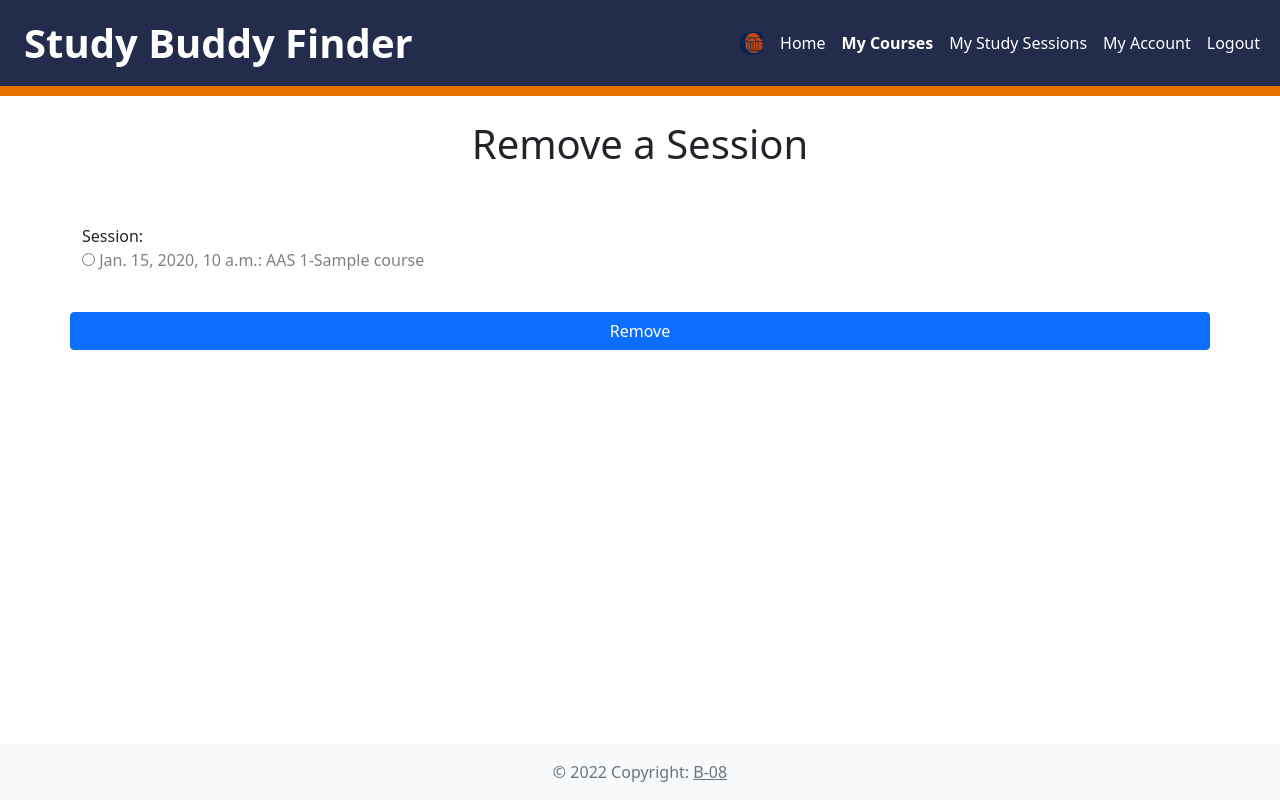
After one commit to anw5ph/study-buddy-finder, a Django app: page /study/session-remove/ in a window 1280 px wide. The commit adds this page. Run offline with Django 3.2, Linux system fonts and the light colour scheme; a user stored in the database is signed in; tables that the repository leaves empty hold one stand-in row (values such as "Sample post"); some libraries are stand-ins or nearby versions.

Commit message:
delete sessions (for organizer) works

```diff
--- a/study/models.py
+++ b/study/models.py
@@ -53,4 +53,4 @@ class Study(models.Model):
     course = models.ForeignKey(Course, on_delete=models.CASCADE)
 
     def __str__(self):
-        return self.study_subject + " " + self.study_number + " " + self.study_name
+        return self.course.subject + " " + self.course.number + " " + self.course.name
--- /dev/null
+++ b/study/templates/study/removeStudy.html
@@ -0,0 +1,46 @@
+{% extends "study/base.html" %}
+{% load socialaccount %}
+
+{% block description %}sessions{% endblock %}
+{% block title %}My Sessions{% endblock %}
+{% block courses-link-style %}fw-bold{% endblock %}
+
+{% block content %}
+{% if user.is_authenticated %}
+<br>
+<h1><center>Remove a Session</center></h1>
+<br><br>
+
+<div class="container h-100">
+    <form class="form-example" action="{% url 'study:removeSession' %}" method="post">
+      {% csrf_token %}
+
+      <div class="row justify-content-center">
+        <fieldset>
+          Session:
+          <div class="form-floating mb-3">
+            {% if remove_sessions_list %}
+            {% for session in remove_sessions_list %}
+            <div class = "word-wrap">
+              <input type="radio" placeholder="Default Input" name="removeSession" id="session{{ forloop.counter }}" value="{{ session.id }}">
+              <label style="color:gray;" for="removeSession">{{ session.date }}: {{ session.course.subject }} {{ session.course.number}}-{{session.course.name}}</label><br>
+            </div>
+
+            <br>
+            {% endfor %}
+            {% else %}
+            <p class="text-center">You have not added any courses yet! Go and add some and then come back here to start a session!</p>
+            {% endif %}
+
+          </div>
+
+        </fieldset>
+        <button type="submit" class="btn btn-primary btn-block">Remove</button>
+       <!-- <input style="background-color: #f64c72; color:white;" type="submit" value="Submit"> -->
+      </div>
+    </form>
+  </div>
+  {% else %}
+  <a href="{% provider_login_url 'google' %}">Login With Google</a>
+  {% endif %}
+  {% endblock %}
--- a/study/templates/study/sessions.html
+++ b/study/templates/study/sessions.html
@@ -11,8 +11,7 @@
 <h1><center>My Sessions</center></h1>
 <div>
   <a class="btn btn-success" style="position:absolute; margin-right:2px; top:15%; right:0;" href="{% url 'study:add-session' %}" role="button" >Add Session</a>
-
-
+  <a color= "#ff3131" class="btn btn-success" style="position:absolute; margin-left:2px; top:15%; left:0;" href="{% url 'study:remove-session' %}" role="button" >Remove Session</a>
 </div>
 <br><br>
 
--- a/study/urls.py
+++ b/study/urls.py
@@ -28,6 +28,14 @@ urlpatterns = [
 
     # Upload study session
     path('session-add/upload', views.uploadSession, name='uploadSession'),
+
+    #Remove study session
+    path('session-remove/', views.SessionRemoveView.as_view(), name='remove-session'),
+
+
+    path('session-remove/delete', views.deleteSession, name='removeSession'),
+
+
     # My Account
     path('my-account', views.MyAccountView, name='my-account'),
 
--- a/study/views.py
+++ b/study/views.py
@@ -168,3 +168,17 @@ def uploadSession(request):
         #does not account for attendees
 
         return HttpResponseRedirect(reverse('study:sessions'))
+
+class SessionRemoveView(generic.ListView):
+    template_name = 'study/removeStudy.html'
+    context_object_name = 'remove_sessions_list'
+
+    def get_queryset(self):
+        student = Student.objects.get(student_user=self.request.user)
+        sessions = Study.objects.filter(organizer=student)
+        return sessions
+
+def deleteSession(request):
+    Study.objects.get(id = request.POST['removeSession']).delete()
+
+    return HttpResponseRedirect(reverse('study:sessions'))
```
